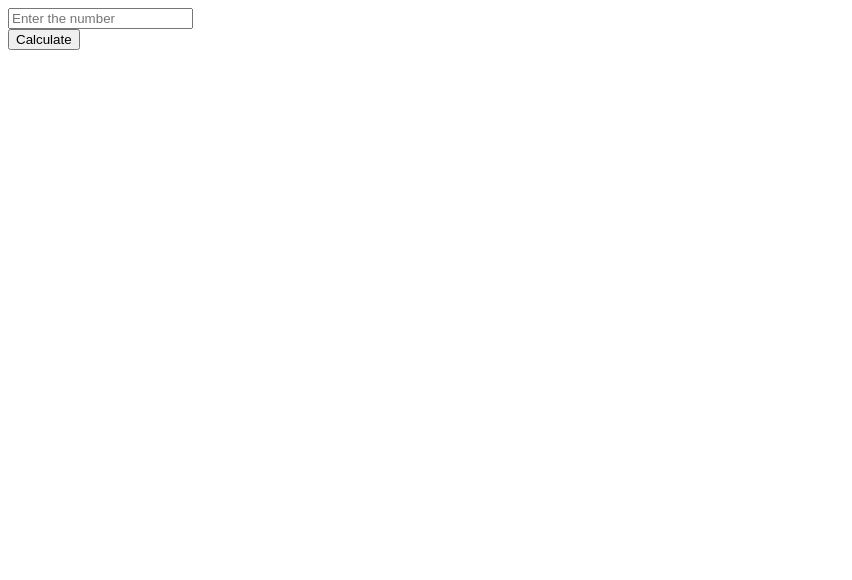
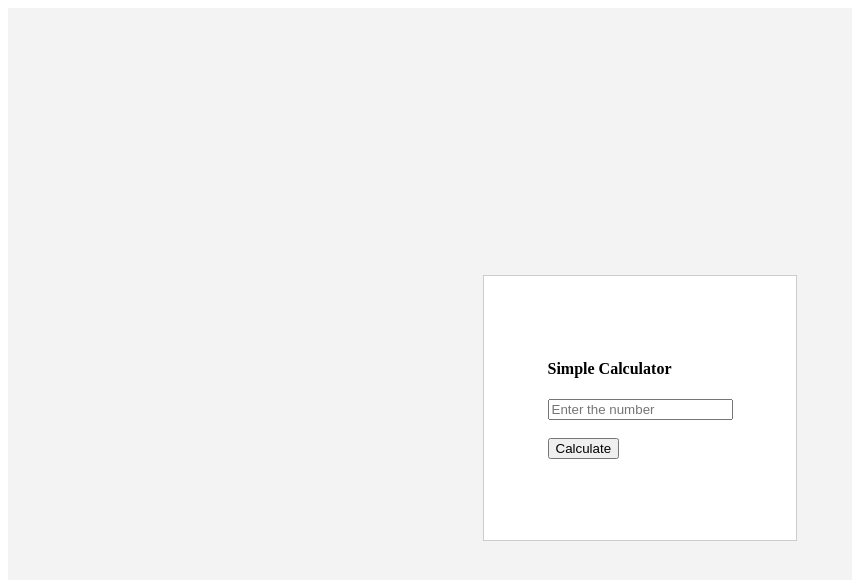
Before and after one commit to bharathib03/Incubyte, an Angular app in the folder simpleCalculator/: page /home in a window 1280 px wide. Shown: the top 580 px of the page, without its empty margins (0-852 px from the left). Built offline with nearby package versions, Linux system fonts and the light colour scheme.

Commit message:
changes in component files

```diff
--- a/simpleCalculator/src/app/add-calc/add-calc.component.css
+++ b/simpleCalculator/src/app/add-calc/add-calc.component.css
@@ -0,0 +1,19 @@
+
+.center-div {
+    padding: 5%;
+    background: white;
+    border: 1px solid #ccc;
+}
+
+body {
+    display: flex;
+    justify-content: center;
+    align-items: center;
+    height: 100vh;
+    margin: 0;
+    background-color: #f3f3f3; /* Optional, just for styling */
+  }
+
+  .alertMsg{
+    color: red;
+  }
--- a/simpleCalculator/src/app/add-calc/add-calc.component.html
+++ b/simpleCalculator/src/app/add-calc/add-calc.component.html
@@ -1,6 +1,17 @@
-<div style="justify-content: center; align-items: center">
-    <input matInput required placeholder="Enter the number" [(ngModel)]="inputNum" [value]="inputNum">
-    <div class="container">
-        <button type="button" (click)="addData()">Calculate</button>
-      </div>
-</div>
+<body>
+  <div class="center-div">
+    <h4>Simple Calculator</h4>
+      <input class="myInput" placeholder="Enter the number" [(ngModel)]="inputNum" [value]="inputNum"(change)="handleFileInput($event)">
+      <div class="container">
+        <br>
+          <button type="button" (click)="addData()">Calculate</button>
+        </div>
+        <br>
+        <div *ngIf="showResult">
+          <label *ngIf="!showRedMsg">Sum is {{finalOutput}}</label>
+          <label class="alertMsg" *ngIf="showRedMsg">{{finalOutput}}</label>
+
+        </div>
+  </div>
+
+</body>
--- a/simpleCalculator/src/app/add-calc/add-calc.component.ts
+++ b/simpleCalculator/src/app/add-calc/add-calc.component.ts
@@ -11,16 +11,21 @@ import { CalcService } from '../calc.service';
 export class AddCalcComponent implements OnInit {
   inputNum : string = '';
   errorMessage: any;
+  finalOutput:any;
+  showResult:boolean = false;
+  showRedMsg:boolean = false;
 
   constructor(private calcService: CalcService) { }
 
   ngOnInit(): void {
-
   }
   addData(): void {
     this.calcService.addData(this.inputNum).subscribe({
       next: (response) => {
         console.log('Data added successfully:', response);
+        this.showResult = true;
+        this.showRedMsg = (typeof (response.result) == 'string') ? true : false
+        this.finalOutput = response.result
       },
       error: (error) => {
         this.errorMessage = error;
@@ -29,4 +34,9 @@ export class AddCalcComponent implements OnInit {
     });
   }
 
+  handleFileInput(event:any){
+    this.showResult = false;
+    this.showRedMsg = false;
+  }
+
 }
```
